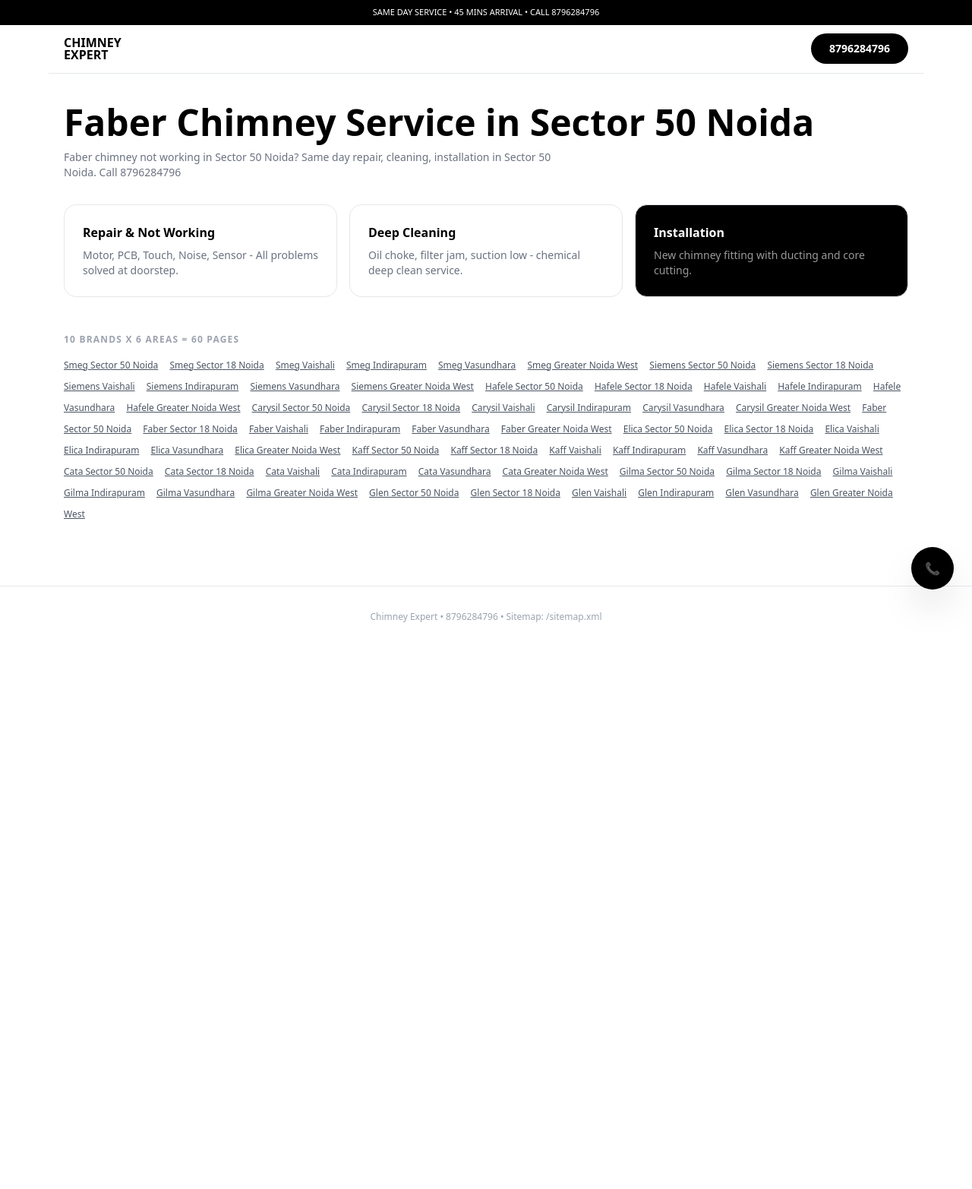
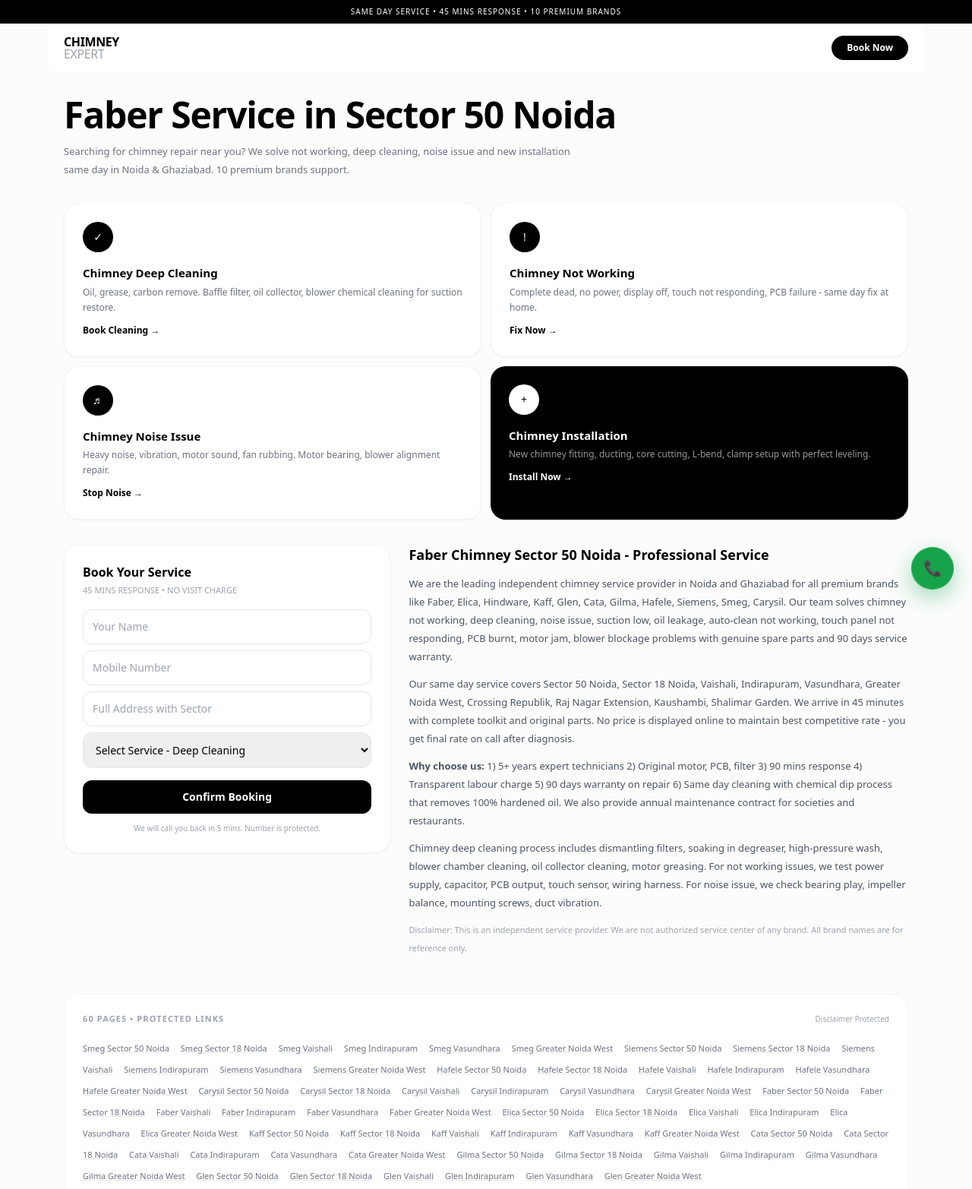
Before and after one commit to chimneyservicenoidaexpert-sketch/chimneyservicenoidaghaziabad, a plain HTML site: page index.html in a window 1280 px wide. Shown: the top 1565 px of the page at 76% size. Before the commit the page ends 852 px from the top, so only its background shows below. Drawn offline with nearby package versions, Linux system fonts and the light colour scheme.

Commit message:
Update index.html

```diff
--- a/index.html
+++ b/index.html
@@ -1,52 +1,80 @@
 <!DOCTYPE html>
 <html lang="en">
 <head>
-<meta charset="UTF-8">
-<meta name="viewport" content="width=device-width, initial-scale=1.0">
-<title id="seoTitle">Chimney Service Repair Not Working Solve in Noida Ghaziabad | 8796284796</title>
-<meta name="description" content="Chimney Service Repair Not Working Solve in Noida Ghaziabad - Same Day Service - Call 8796284796">
+<meta charset="UTF-8"><meta name="viewport" content="width=device-width, initial-scale=1.0">
+<title id="seoTitle">Chimney Service Repair Not Working Solve in Noida Ghaziabad | Same Day</title>
+<meta name="description" content="Chimney Service Repair Not Working Solve in Noida Ghaziabad. Deep Cleaning, Noise, Installation. Same Day 45 Mins.">
 <script src="https://cdn.tailwindcss.com"></script>
+<style>
+@keyframes shake{0%,100%{transform:rotate(0)}10%,30%,50%{transform:rotate(-8deg)}20%,40%,60%{transform:rotate(8deg)}}
+.shake{animation:shake 1.5s infinite}
+</style>
+<script type="application/ld+json">{"@context":"https://schema.org","@type":"LocalBusiness","name":"Chimney Expert Noida Ghaziabad","telephone":"+91-8796284796","areaServed":["Noida","Ghaziabad"],"priceRange":"$$"}</script>
 </head>
-<body class="bg-white text-black font-sans">
+<body class="bg-[#fcfcfc] text-black antialiased">
 
-<div class="bg-black text-white text-center text-[11px] py-2">SAME DAY SERVICE • 45 MINS ARRIVAL • CALL 8796284796</div>
+<!-- Top Bar -->
+<div class="bg-black text-white text-center text-[10px] tracking-widest py-2">SAME DAY SERVICE • 45 MINS RESPONSE • 10 PREMIUM BRANDS</div>
 
-<header class="max-w-6xl mx-auto px-5 h-16 flex justify-between items-center border-b">
-<div class="font-extrabold leading-none">CHIMNEY<br>EXPERT</div>
-<a href="tel:8796284796" class="bg-black text-white px-6 py-2.5 rounded-full text-sm font-bold">8796284796</a>
+<header class="max-w-6xl mx-auto px-5 h-16 flex justify-between items-center bg-white/80 backdrop-blur sticky top-0 z-20">
+<div class="font-extrabold leading-none tracking-tight">CHIMNEY<br><span class="text-gray-400 font-normal">EXPERT</span></div>
+<a href="tel:8796284796" class="bg-black text-white px-5 py-2 rounded-full text-xs font-bold">Book Now</a>
 </header>
 
-<main class="max-w-6xl mx-auto px-5 py-10">
-<h1 id="mainH1" class="text-4xl md:text-5xl font-extrabold leading-[1.05]">Chimney Service Repair Not Working Solve in Noida Ghaziabad</h1>
-<p id="subH1" class="mt-3 text-gray-500 text-sm max-w-2xl">Searching for chimney repair near you? We solve not working, motor noise, low suction, PCB, touch panel issues same day in Noida & Ghaziabad. 10 premium brands. Call 8796284796.</p>
+<main class="max-w-6xl mx-auto px-5 py-8">
 
-<div class="mt-8 grid md:grid-cols-3 gap-4">
-<div class="border rounded-2xl p-6"><div class="font-bold">Repair & Not Working</div><p class="text-sm text-gray-500 mt-2">Motor, PCB, Touch, Noise, Sensor - All problems solved at doorstep.</p></div>
-<div class="border rounded-2xl p-6"><div class="font-bold">Deep Cleaning</div><p class="text-sm text-gray-500 mt-2">Oil choke, filter jam, suction low - chemical deep clean service.</p></div>
-<div class="border rounded-2xl p-6 bg-black text-white"><div class="font-bold">Installation</div><p class="text-sm text-white/60 mt-2">New chimney fitting with ducting and core cutting.</p></div>
+<h1 id="mainH1" class="text-[32px] md:text-5xl font-extrabold leading-[1.05] tracking-tight">Chimney Service Repair Not Working Solve in Noida Ghaziabad</h1>
+<p class="mt-3 text-[13px] text-gray-500 max-w-2xl leading-6">Searching for chimney repair near you? We solve not working, deep cleaning, noise issue and new installation same day in Noida & Ghaziabad. 10 premium brands support.</p>
+
+<!-- 4 Service Cards -->
+<div class="mt-8 grid grid-cols-1 md:grid-cols-2 gap-3">
+<div class="bg-white border border-gray-100 rounded-[20px] p-6 shadow-sm"><div class="w-10 h-10 bg-black text-white rounded-full flex items-center justify-center text-sm">✓</div><div class="mt-4 font-bold text-[15px]">Chimney Deep Cleaning</div><p class="text-[12px] text-gray-500 mt-1 leading-5">Oil, grease, carbon remove. Baffle filter, oil collector, blower chemical cleaning for suction restore.</p><a href="tel:8796284796" class="mt-3 inline-block text-xs font-bold">Book Cleaning →</a></div>
+<div class="bg-white border border-gray-100 rounded-[20px] p-6 shadow-sm"><div class="w-10 h-10 bg-black text-white rounded-full flex items-center justify-center text-sm">!</div><div class="mt-4 font-bold text-[15px]">Chimney Not Working</div><p class="text-[12px] text-gray-500 mt-1 leading-5">Complete dead, no power, display off, touch not responding, PCB failure - same day fix at home.</p><a href="tel:8796284796" class="mt-3 inline-block text-xs font-bold">Fix Now →</a></div>
+<div class="bg-white border border-gray-100 rounded-[20px] p-6 shadow-sm"><div class="w-10 h-10 bg-black text-white rounded-full flex items-center justify-center text-sm">♬</div><div class="mt-4 font-bold text-[15px]">Chimney Noise Issue</div><p class="text-[12px] text-gray-500 mt-1 leading-5">Heavy noise, vibration, motor sound, fan rubbing. Motor bearing, blower alignment repair.</p><a href="tel:8796284796" class="mt-3 inline-block text-xs font-bold">Stop Noise →</a></div>
+<div class="bg-black text-white rounded-[20px] p-6 shadow-sm"><div class="w-10 h-10 bg-white text-black rounded-full flex items-center justify-center text-sm">+</div><div class="mt-4 font-bold text-[15px]">Chimney Installation</div><p class="text-[12px] text-white/60 mt-1 leading-5">New chimney fitting, ducting, core cutting, L-bend, clamp setup with perfect leveling.</p><a href="tel:8796284796" class="mt-3 inline-block text-xs font-bold text-white">Install Now →</a></div>
 </div>
 
-<div class="mt-12"><div class="text-xs font-bold tracking-widest text-gray-400">10 BRANDS X 6 AREAS = 60 PAGES</div><div id="allLinks" class="mt-3 text-xs leading-7 text-gray-600"></div></div>
+<!-- Booking Form + Long SEO Content -->
+<div class="mt-8 grid md:grid-cols-5 gap-6">
+<div class="md:col-span-2 bg-white border border-gray-100 rounded-[20px] p-6 shadow-sm h-fit sticky top-20">
+<div class="font-bold">Book Your Service</div><div class="text-[11px] text-gray-400 mt-1">45 MINS RESPONSE • NO VISIT CHARGE</div>
+<input id="name" placeholder="Your Name" class="mt-4 w-full border border-gray-200 rounded-xl p-3 text-sm outline-none focus:border-black">
+<input id="mobile" placeholder="Mobile Number" class="mt-2 w-full border border-gray-200 rounded-xl p-3 text-sm outline-none focus:border-black">
+<input id="address" placeholder="Full Address with Sector" class="mt-2 w-full border border-gray-200 rounded-xl p-3 text-sm outline-none focus:border-black">
+<select class="mt-2 w-full border border-gray-200 rounded-xl p-3 text-sm"><option>Select Service - Deep Cleaning</option><option>Not Working</option><option>Noise Issue</option><option>Installation</option></select>
+<button onclick="bookNow()" class="mt-4 w-full bg-black text-white py-3 rounded-xl text-sm font-bold">Confirm Booking</button>
+<p class="text-[10px] text-gray-400 text-center mt-3">We will call you back in 5 mins. Number is protected.</p>
+</div>
+
+<div class="md:col-span-3 text-[13px] leading-6 text-gray-600">
+<h2 id="seoH2" class="text-lg font-bold text-black">Professional Chimney Service Center in Noida Ghaziabad</h2>
+<p class="mt-3">We are the leading independent chimney service provider in Noida and Ghaziabad for all premium brands like Faber, Elica, Hindware, Kaff, Glen, Cata, Gilma, Hafele, Siemens, Smeg, Carysil. Our team solves chimney not working, deep cleaning, noise issue, suction low, oil leakage, auto-clean not working, touch panel not responding, PCB burnt, motor jam, blower blockage problems with genuine spare parts and 90 days service warranty.</p>
+<p class="mt-3">Our same day service covers Sector 50 Noida, Sector 18 Noida, Vaishali, Indirapuram, Vasundhara, Greater Noida West, Crossing Republik, Raj Nagar Extension, Kaushambi, Shalimar Garden. We arrive in 45 minutes with complete toolkit and original parts. No price is displayed online to maintain best competitive rate - you get final rate on call after diagnosis.</p>
+<p class="mt-3"><b>Why choose us:</b> 1) 5+ years expert technicians 2) Original motor, PCB, filter 3) 90 mins response 4) Transparent labour charge 5) 90 days warranty on repair 6) Same day cleaning with chemical dip process that removes 100% hardened oil. We also provide annual maintenance contract for societies and restaurants.</p>
+<p class="mt-3">Chimney deep cleaning process includes dismantling filters, soaking in degreaser, high-pressure wash, blower chamber cleaning, oil collector cleaning, motor greasing. For not working issues, we test power supply, capacitor, PCB output, touch sensor, wiring harness. For noise issue, we check bearing play, impeller balance, mounting screws, duct vibration.</p>
+<p class="mt-3 text-[11px] text-gray-400">Disclaimer: This is an independent service provider. We are not authorized service center of any brand. All brand names are for reference only.</p>
+</div>
+</div>
+
+<!-- Protected Links -->
+<div class="mt-12 bg-white border border-gray-100 rounded-[20px] p-6">
+<div class="flex justify-between items-center"><div class="text-[11px] font-bold tracking-widest text-gray-400">60 PAGES • PROTECTED LINKS</div><div class="text-[10px] text-gray-400">Disclaimer Protected</div></div>
+<div id="allLinks" class="mt-4 text-[11px] leading-7 text-gray-500"></div>
+<div class="mt-4 text-[10px] text-gray-400 border-t pt-3">Note: All 60 pages are for user navigation and SEO. We do not claim to be official brand service center. For official service contact brand directly. Our service is independent third-party repair service with genuine parts.</div>
+</div>
+
 </main>
 
-<footer class="border-t mt-10 py-8 text-center text-xs text-gray-400">Chimney Expert • 8796284796 • Sitemap: /sitemap.xml</footer>
-<a href="tel:8796284796" class="fixed bottom-6 right-6 bg-black text-white w-14 h-14 rounded-full flex items-center justify-center shadow-2xl">📞</a>
+<!-- Green Shaking Call Button -->
+<a href="tel:8796284796" class="fixed bottom-6 right-6 bg-[#16a34a] text-white w-[56px] h-[56px] rounded-full flex items-center justify-center shadow-[0_10px_30px_rgba(22,163,74,0.4)] shake text-xl">📞</a>
 
 <script>
+function bookNow(){let n=document.getElementById('name').value,m=document.getElementById('mobile').value,a=document.getElementById('address').value;window.location.href=`tel:8796284796`;}
 const brands={smeg:"Smeg",siemens:"Siemens",hafele:"Hafele",carysil:"Carysil",faber:"Faber",elica:"Elica",kaff:"Kaff",cata:"Cata",gilma:"Gilma",glen:"Glen"};
 const areas={"sector-50-noida":"Sector 50 Noida","sector-18-noida":"Sector 18 Noida","vaishali":"Vaishali","indirapuram":"Indirapuram","vasundhara":"Vasundhara","greater-noida-west":"Greater Noida West"};
 let path=window.location.pathname.replace(/\//g,'').toLowerCase();
-if(!path){
-  document.getElementById('mainH1').innerText="Chimney Service Repair Not Working Solve in Noida Ghaziabad";
-} else {
-  let fb="faber", fa="sector-50-noida";
-  for(let b in brands){if(path.includes(b)) fb=b;}
-  for(let a in areas){if(path.includes(a)) fa=a;}
-  document.getElementById('mainH1').innerText=`${brands[fb]} Chimney Service in ${areas[fa]}`;
-  document.getElementById('subH1').innerText=`${brands[fb]} chimney not working in ${areas[fa]}? Same day repair, cleaning, installation in ${areas[fa]}. Call 8796284796`;
-  document.getElementById('seoTitle').innerText=`${brands[fb]} Chimney Service ${areas[fa]} | Repair | 8796284796`;
-}
-let html=""; for(let b in brands){for(let a in areas){html+=`<a href="/${b}-chimney-service-${a}" class="underline mr-3">${brands[b]} ${areas[a]}</a> `;}} document.getElementById('allLinks').innerHTML=html;
+if(path){let fb="faber",fa="sector-50-noida";for(let b in brands){if(path.includes(b)) fb=b;}for(let a in areas){if(path.includes(a)) fa=a;}document.getElementById('mainH1').innerText=`${brands[fb]} ${path.includes('clean')?'Deep Cleaning':path.includes('noise')?'Noise Issue Solve':path.includes('not')?'Not Working Repair':path.includes('install')?'Installation':'Service'} in ${areas[fa]}`;document.getElementById('seoH2').innerText=`${brands[fb]} Chimney ${areas[fa]} - Professional Service`;document.getElementById('seoTitle').innerText=`${brands[fb]} Chimney Service ${areas[fa]} | Same Day`; }
+let html="";for(let b in brands){for(let a in areas){html+=`<a href="/${b}-chimney-service-${a}" class="hover:text-black underline decoration-gray-200 mr-3">${brands[b]} ${areas[a]}</a> `;}}document.getElementById('allLinks').innerHTML=html;
 </script>
 </body>
 </html>
```
